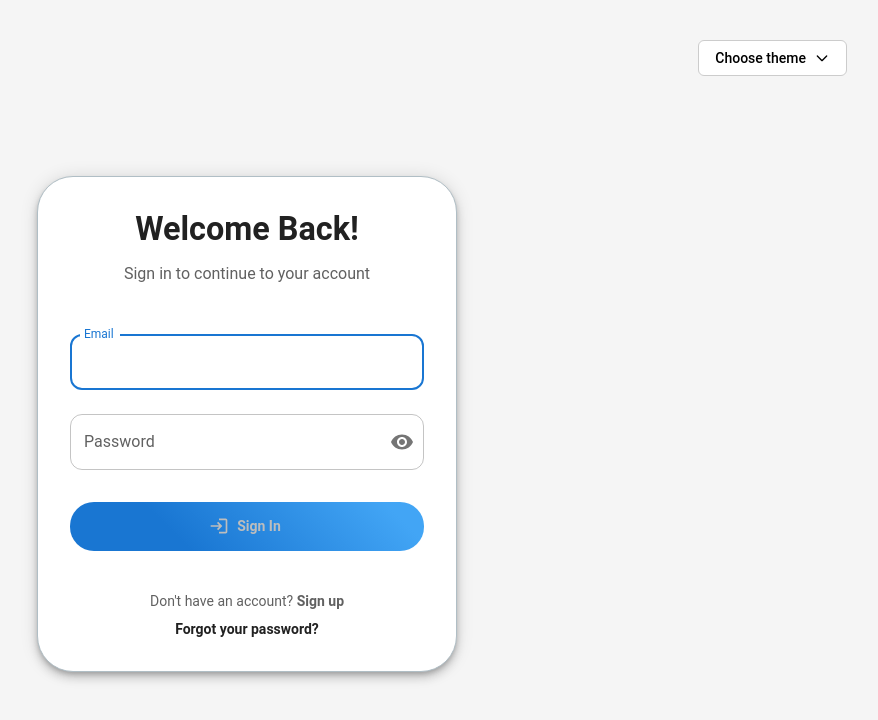
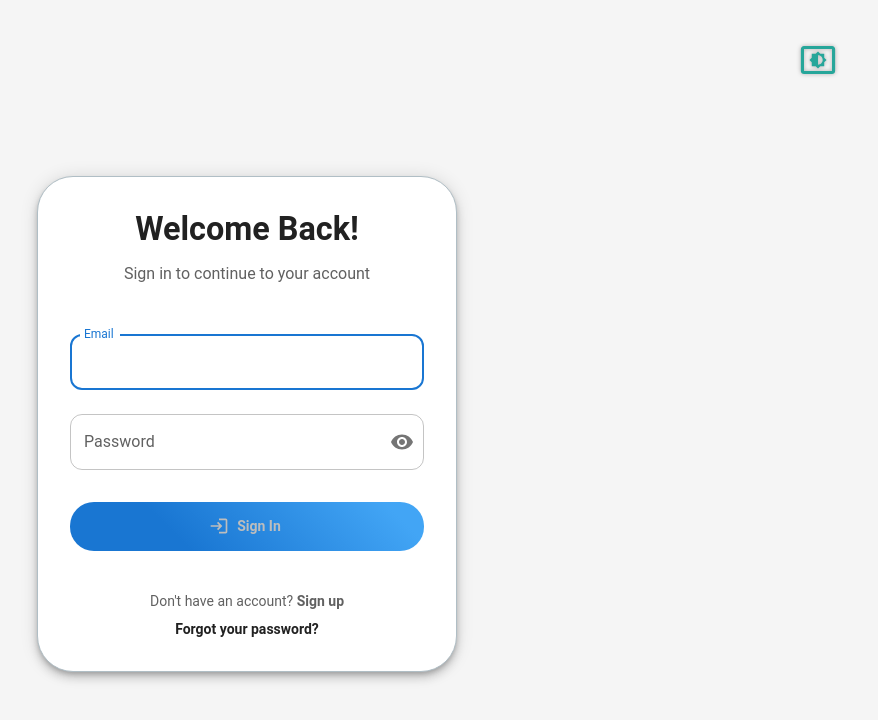
Before and after one commit to nishcheyk/finalround, a React (Vite) app in the folder frontend/: page /login in a window 1280 px wide. Shown: the top 720 px of the page, without its empty margins (393-1271 px from the left). Built offline with nearby package versions, Linux system fonts and the light colour scheme.

Commit message:
better  theme selector with better ui

```diff
--- a/frontend/src/components/ThemeSelector.tsx
+++ b/frontend/src/components/ThemeSelector.tsx
@@ -1,122 +1,286 @@
-import React, { memo, useState } from "react";
-import { Monitor, Moon, Sun } from "lucide-react";
-import { AnimatePresence, motion } from "framer-motion";
-import { PopoverForm } from "./ui/PopOverfrom";
-import styles from "../styles/ThemeStyle.module.css";
+import React, { useState, useCallback, memo } from "react";
+import {
+  IconButton,
+  Popover,
+  List,
+  ListItem,
+  ListItemButton,
+  ListItemIcon,
+  ListItemText,
+  Typography,
+  Box,
+  Paper,
+  Tooltip,
+  Fade,
+  useTheme,
+  alpha,
+} from "@mui/material";
+import {
+  LightMode as LightModeIcon,
+  DarkMode as DarkModeIcon,
+  SettingsBrightness as SystemIcon,
+  Palette as PaletteIcon,
+} from "@mui/icons-material";
 
 import { useAppSelector, useAppDispatch } from "../store/hooks";
-import { setMode } from "../store/themeSlice";
-import { ThemeMode } from "../store/themeSlice";
-/* This code defines a functional component called `StatsCards` in TypeScript React. The component
-takes in props of type `StatsCardsProps`, which includes an optional `stats` object with `total`,
-`global`, and `today` number properties, and a `loading` boolean property. */
+import { setMode, ThemeMode } from "../store/themeSlice";
 
-export function ColorThemeSwitcher() {
-  const [open, setOpen] = useState(false);
+// Theme configuration with icons and labels
+const themeConfig = {
+  light: {
+    icon: LightModeIcon,
+    label: "Light",
+    description: "Light theme",
+    color: "#FFA726",
+  },
+  dark: {
+    icon: DarkModeIcon,
+    label: "Dark",
+    description: "Dark theme",
+    color: "#5C6BC0",
+  },
+  system: {
+    icon: SystemIcon,
+    label: "System",
+    description: "Follow system preference",
+    color: "#26A69A",
+  },
+} as const;
+
+export const ColorThemeSwitcher: React.FC = () => {
+  const theme = useTheme();
+  const [anchorEl, setAnchorEl] = useState<HTMLElement | null>(null);
   const mode = useAppSelector((state) => state.theme.mode);
   const dispatch = useAppDispatch();
 
-  const themes: ThemeMode[] = ["light", "dark", "system"];
+  const open = Boolean(anchorEl);
 
-  const changeTheme = (newMode: ThemeMode) => {
+  // Event handlers
+  const handleClick = useCallback((event: React.MouseEvent<HTMLElement>) => {
+    setAnchorEl(event.currentTarget);
+  }, []);
+
+  const handleClose = useCallback(() => {
+    setAnchorEl(null);
+  }, []);
+
+  const changeTheme = useCallback(
+    (newMode: ThemeMode) => {
       dispatch(setMode(newMode));
-    setOpen(false);
-  };
+      handleClose();
+    },
+    [dispatch]
+  );
+
+  // Get current theme config
+  const currentThemeConfig = themeConfig[mode];
+  const CurrentThemeIcon = currentThemeConfig.icon;
 
   return (
     <>
-      <motion.button
-        onClick={() => setOpen((o) => !o)}
-        aria-haspopup="dialog"
+      <Tooltip title="Change theme" arrow>
+        <IconButton
+          color="inherit"
+          onClick={handleClick}
+          size="large"
+          aria-label="theme switcher"
+          aria-haspopup="true"
           aria-expanded={open}
-        className={styles.button}
-        type="button"
-        whileTap={{ scale: 0.95 }}
+          sx={{
+            transition: "all 0.2s ease-in-out",
+            p: 1,
+            mx: 0.5,
+            height: 40,
+            "&mui-IconButton-root": { display: "none" },
+            "&:hover": {
+              backgroundColor: "rgba(255,255,255,0.1)",
+              transform: "scale(1.05)",
+            },
+            "&:active": {
+              transform: "scale(0.95)",
+            },
+          }}
         >
-        <span>Choose theme</span>
-        <motion.span
-          className={`${styles.icon} ${open ? styles.iconOpen : ""}`}
-          aria-hidden="true"
-          animate={{ rotate: open ? 180 : 0 }}
-          transition={{ duration: 0.3 }}
+          <CurrentThemeIcon
+            sx={{
+              fontSize: 34,
+              color: currentThemeConfig.color,
+              transition: "all 0.2s ease-in-out",
+              transform: "scale(1.1)",
+              filter: "drop-shadow(0 0 2px rgba(0,0,0,0.3))",
+            }}
+          />
+        </IconButton>
+      </Tooltip>
+
+      <Popover
+        open={open}
+        anchorEl={anchorEl}
+        onClose={handleClose}
+        anchorOrigin={{
+          vertical: "bottom",
+          horizontal: "right",
+        }}
+        transformOrigin={{
+          vertical: "top",
+          horizontal: "right",
+        }}
+        TransitionComponent={Fade}
+        slotProps={{
+          paper: {
+            sx: {
+              mt: 1,
+              minWidth: 200,
+              borderRadius: 2,
+              boxShadow: theme.shadows[8],
+              border: `1px solid ${theme.palette.divider}`,
+              overflow: "hidden",
+              background:
+                theme.palette.mode === "dark"
+                  ? `linear-gradient(135deg, ${alpha(theme.palette.background.paper, 0.95)}, ${alpha(theme.palette.background.default, 0.95)})`
+                  : `linear-gradient(135deg, ${alpha(theme.palette.background.paper, 0.98)}, ${alpha(theme.palette.grey[50], 0.98)})`,
+              backdropFilter: "blur(10px)",
+            },
+          },
+        }}
       >
-          <svg
-            xmlns="http://www.w3.org/2000/svg"
-            fill="none"
-            viewBox="0 0 24 24"
-            stroke="currentColor"
-            strokeWidth={2}
+        {/* Header */}
+        <Box
+          sx={{
+            p: 2,
+            borderBottom: 1,
+            borderColor: "divider",
+            background: `linear-gradient(135deg, ${alpha(theme.palette.primary.main, 0.1)}, ${alpha(theme.palette.primary.dark, 0.05)})`,
+          }}
         >
-            <path
-              strokeLinecap="round"
-              strokeLinejoin="round"
-              d="M19 9l-7 7-7-7"
+          <Box sx={{ display: "flex", alignItems: "center", gap: 1.5 }}>
+            <PaletteIcon sx={{ color: "primary.main", fontSize: 20 }} />
+            <Typography variant="subtitle1" fontWeight="bold">
+              Choose Theme
+            </Typography>
+          </Box>
+          <Typography variant="body2" color="text.secondary" sx={{ mt: 0.5 }}>
+            Select your preferred appearance
+          </Typography>
+        </Box>
+
+        {/* Theme Options */}
+        <List sx={{ p: 1 }}>
+          {(Object.keys(themeConfig) as ThemeMode[]).map((themeMode) => {
+            const config = themeConfig[themeMode];
+            const ThemeIcon = config.icon;
+            const isSelected = mode === themeMode;
+
+            return (
+              <ListItem key={themeMode} disablePadding>
+                <ListItemButton
+                  onClick={() => changeTheme(themeMode)}
+                  selected={isSelected}
+                  sx={{
+                    borderRadius: 1.5,
+                    mx: 0.5,
+                    mb: 0.5,
+                    transition: "all 0.2s ease-in-out",
+                    "&.Mui-selected": {
+                      backgroundColor: alpha(theme.palette.primary.main, 0.15),
+                      border: `1px solid ${alpha(theme.palette.primary.main, 0.3)}`,
+                      "&:hover": {
+                        backgroundColor: alpha(theme.palette.primary.main, 0.2),
+                      },
+                    },
+                    "&:hover": {
+                      backgroundColor: alpha(theme.palette.action.hover, 0.8),
+                      transform: "translateX(4px)",
+                    },
+                  }}
+                >
+                  <ListItemIcon sx={{ minWidth: 40 }}>
+                    <ThemeIcon
+                      sx={{
+                        color: isSelected ? config.color : "text.secondary",
+                        fontSize: 20,
+                        transition: "all 0.2s ease-in-out",
+                        transform: isSelected ? "scale(1.1)" : "scale(1)",
+                      }}
                     />
-          </svg>
-        </motion.span>
-      </motion.button>
+                  </ListItemIcon>
 
-      <AnimatePresence>
-        {open && (
-          <motion.div
-            initial={{ opacity: 0, y: -10 }}
-            animate={{ opacity: 1, y: 0 }}
-/**
- * The `SignupForm` function in TypeScript React handles user registration with form validation and
- * submission logic.
- * @returns The `SignupForm` component is being returned. It is a functional component that renders a
- * signup form with input fields for name, email, phone number, password, and confirm password. The
- * form includes validation for each input field and a submit button for signing up a new user. The
- * form also includes a link to navigate to the login page if the user already has an account.
- */
-            exit={{ opacity: 0, y: -10 }}
-            transition={{ duration: 0.2 }}
-            className="absolute mt-60 rounded-xl bg-muted shadow-lg outline-none z-50"
-            style={{ width: "200px", height: "195px" }}
+                  <ListItemText
+                    primary={
+                      <Typography
+                        variant="body1"
+                        fontWeight={isSelected ? 600 : 500}
+                        sx={{
+                          color: isSelected ? "primary.main" : "text.primary",
+                          transition: "color 0.2s ease-in-out",
+                        }}
                       >
-            <PopoverForm
-              showSuccess={false}
-              title="Choose theme"
-              open={open}
-              setOpen={setOpen}
-              width="200px"
-              height="195px"
-              showCloseButton={true}
-              openChild={
-                <div className="p-2">
-                  <h3 className="text-sm tracking-tight text-muted-foreground">
-                    Theme
-                  </h3>
-                  <div className="pt-2 space-y-2">
-                    {themes.map((t) => (
-                      <button
-                        key={t}
-                        onClick={() => changeTheme(t)}
-                        className={`w-full flex items-center px-3 py-2 text-sm rounded-md ${
-                          mode === t
-                            ? "bg-primary text-white"
-                            : "bg-white text-black hover:bg-gray-100 dark:bg-transparent dark:text-white dark:hover:bg-gray-800"
-                        }`}
-                        aria-label={`Switch to ${t} theme`}
+                        {config.label}
+                      </Typography>
+                    }
+                    secondary={
+                      <Typography
+                        variant="caption"
+                        sx={{
+                          color: isSelected ? "primary.dark" : "text.secondary",
+                          opacity: isSelected ? 0.8 : 0.7,
+                        }}
                       >
-                        {t === "light" && <Sun className="mr-2 h-4 w-4" />}
-                        {t === "dark" && <Moon className="mr-2 h-4 w-4" />}
-                        {t === "system" && <Monitor className="mr-2 h-4 w-4" />}
-                        <span className="capitalize">{t}</span>
-                      </button>
-                    ))}
-                  </div>
-                </div>
+                        {config.description}
+                      </Typography>
                     }
                   />
-          </motion.div>
+
+                  {/* Selection indicator */}
+                  {isSelected && (
+                    <Box
+                      sx={{
+                        width: 8,
+                        height: 8,
+                        borderRadius: "50%",
+                        backgroundColor: config.color,
+                        boxShadow: `0 0 0 2px ${alpha(config.color, 0.3)}`,
+                        animation: "glow 2s ease-in-out infinite alternate",
+                        "@keyframes glow": {
+                          from: {
+                            boxShadow: `0 0 0 2px ${alpha(config.color, 0.3)}`,
+                          },
+                          to: {
+                            boxShadow: `0 0 0 4px ${alpha(config.color, 0.1)}`,
+                          },
+                        },
+                      }}
+                    />
                   )}
-      </AnimatePresence>
+                </ListItemButton>
+              </ListItem>
+            );
+          })}
+        </List>
+
+        {/* Footer */}
+        <Box
+          sx={{
+            p: 1.5,
+            borderTop: 1,
+            borderColor: "divider",
+            backgroundColor: alpha(theme.palette.background.default, 0.5),
+          }}
+        >
+          <Typography
+            variant="caption"
+            color="text.secondary"
+            sx={{ display: "block", textAlign: "center" }}
+          >
+            Current: <strong>{currentThemeConfig.label}</strong>
+          </Typography>
+        </Box>
+      </Popover>
     </>
   );
-}
+};
 
-// Keep the memoized version for backward compatibility
+// Memoized version for performance
 const ThemeSelector = memo(ColorThemeSwitcher);
 ThemeSelector.displayName = "ThemeSelector";
 
```
Lines whose indentation alone changed are shown as unchanged.
